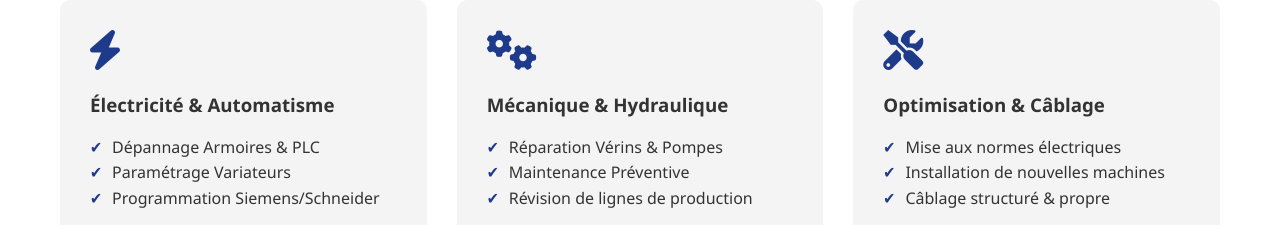
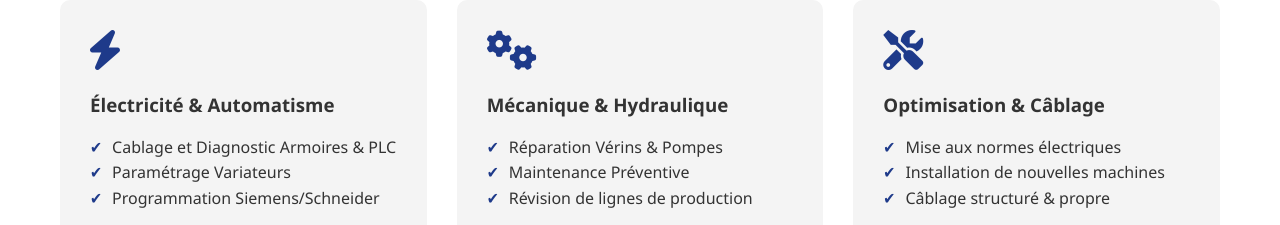
Before and after one commit to maintenance-pro-ma/landing-page, a plain HTML site: page index.html in a window 1280 px wide. Shown: the part 1020-1245 px from the top of the page. Drawn offline with Linux system fonts and the light colour scheme.

Commit message:
Update index.html

```diff
--- a/index.html
+++ b/index.html
@@ -203,7 +203,7 @@
                 <i class="fas fa-bolt"></i>
                 <h3>Électricité & Automatisme</h3>
                 <ul>
-                    <li>Dépannage Armoires & PLC</li>
+                    <li>Cablage et Diagnostic  Armoires & PLC</li>
                     <li>Paramétrage Variateurs</li>
                     <li>Programmation Siemens/Schneider</li>
                 </ul>
```
